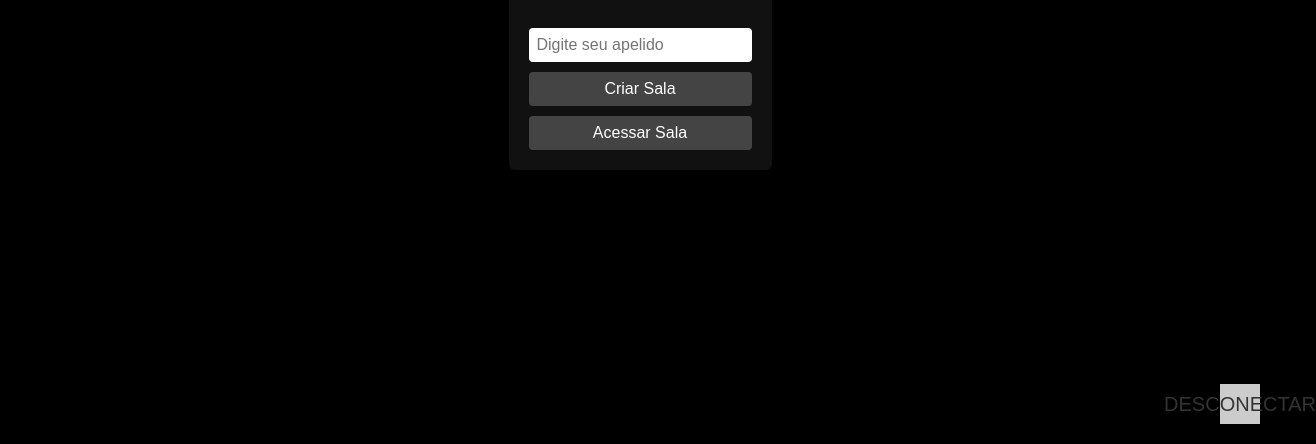
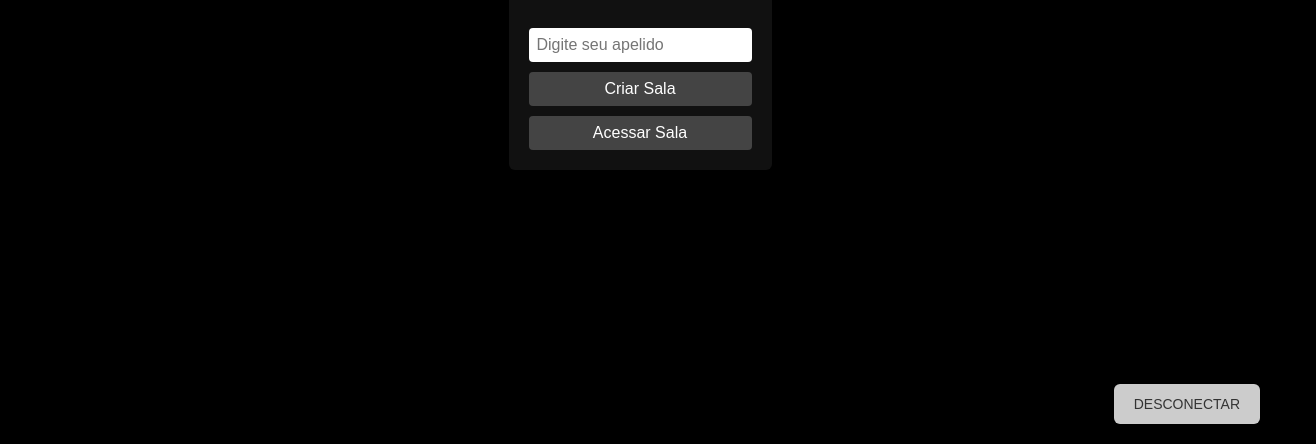
Before and after one commit to AngelluzM/rpg-web-app, a website with bundled scripts: page index.html in a window 1280 px wide. Shown: the part 356-800 px from the top of the page, 1316 px wide, since content can reach past the window. Built offline with nearby package versions, Linux system fonts and the light colour scheme; files whose address does not match are found by name.

Commit message:
Update style.css

```diff
--- a/frontend/style.css
+++ b/frontend/style.css
@@ -173,10 +173,10 @@ input.alerta {
   background: #ccc;
   color: #333;
   border: none;
-/*  border-radius: 50%;*/
-  width: 40px;
+  border-radius: 6px;
+  padding: 10px 20px;
   height: 40px;
-  font-size: 20px;
+  font-size: 14px;
   display: flex;
   align-items: center;
   justify-content: center;
@@ -195,11 +195,11 @@ input.alerta {
   display: inline-flex;
   align-items: center;
   justify-content: center;
-/*  width: 170px;*/
+  width: 170px;
   height: 40px;
   background: #444;
   border: none;
-  border-radius: 5px;
+  border-radius: 50%;
   cursor: pointer;
   font-size: 20px;
   transition: background 0.2s;
```
